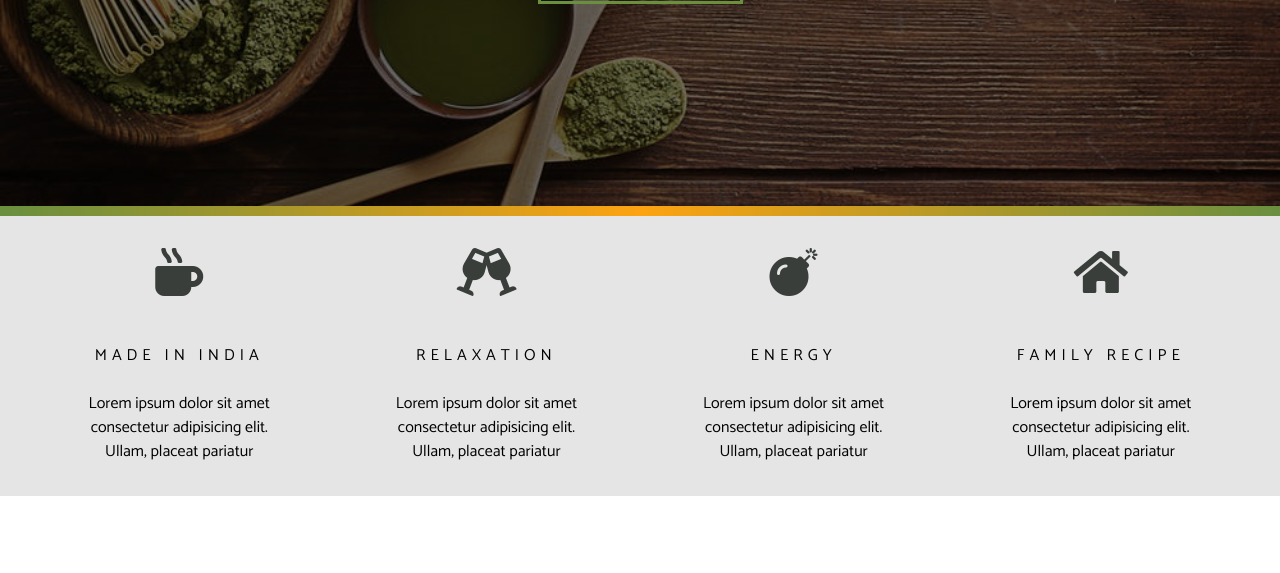
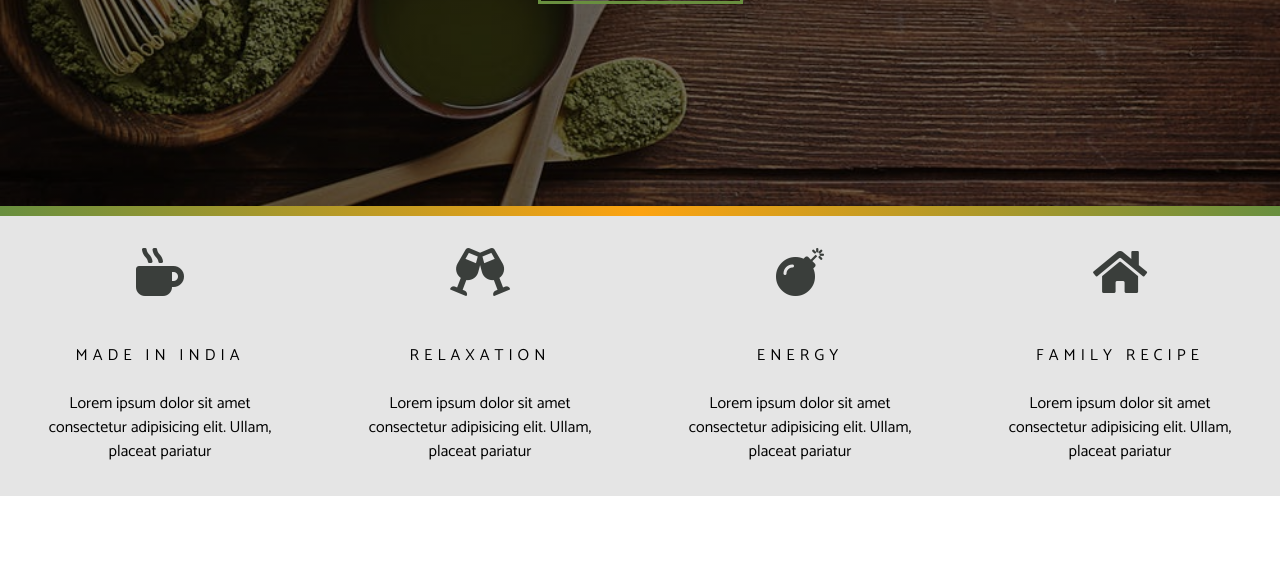
Before and after one commit to iamdbk/Tea-station-2, a plain HTML site: page index.html in a window 1280 px wide. Shown: the part 594-1167 px from the top of the page. Drawn offline with Linux system fonts and the light colour scheme; a web font is replaced by a local one.

Commit message:
changed the width of .art from 24vw to 25vw

```diff
--- a/style.css
+++ b/style.css
@@ -215,7 +215,7 @@ button {
   justify-content: center;
   text-align: center;
   transition: var(--mainTransition);
-  width: 24vw;
+  width: 25vw;
 }
 
 .art > span {
```
